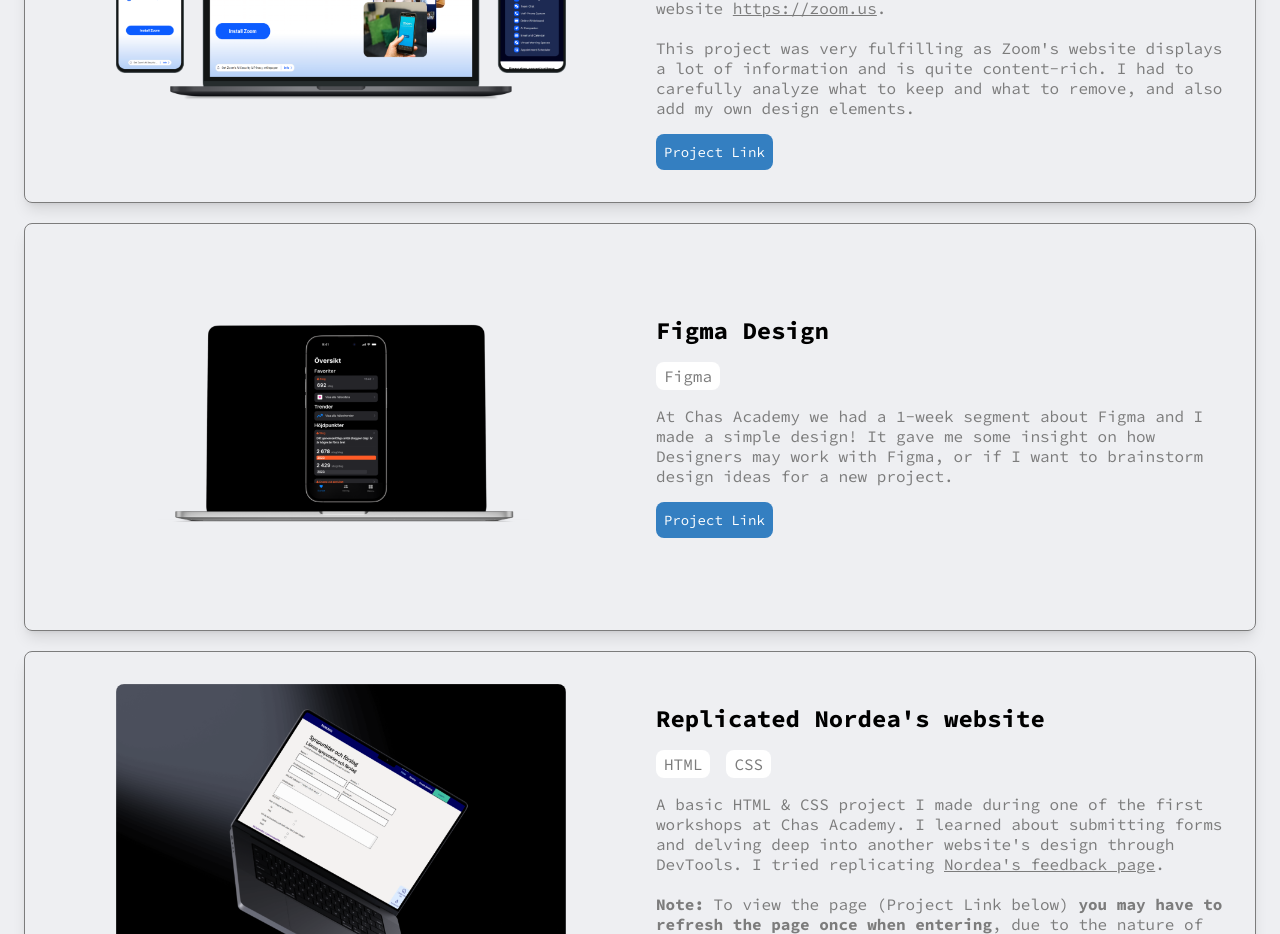
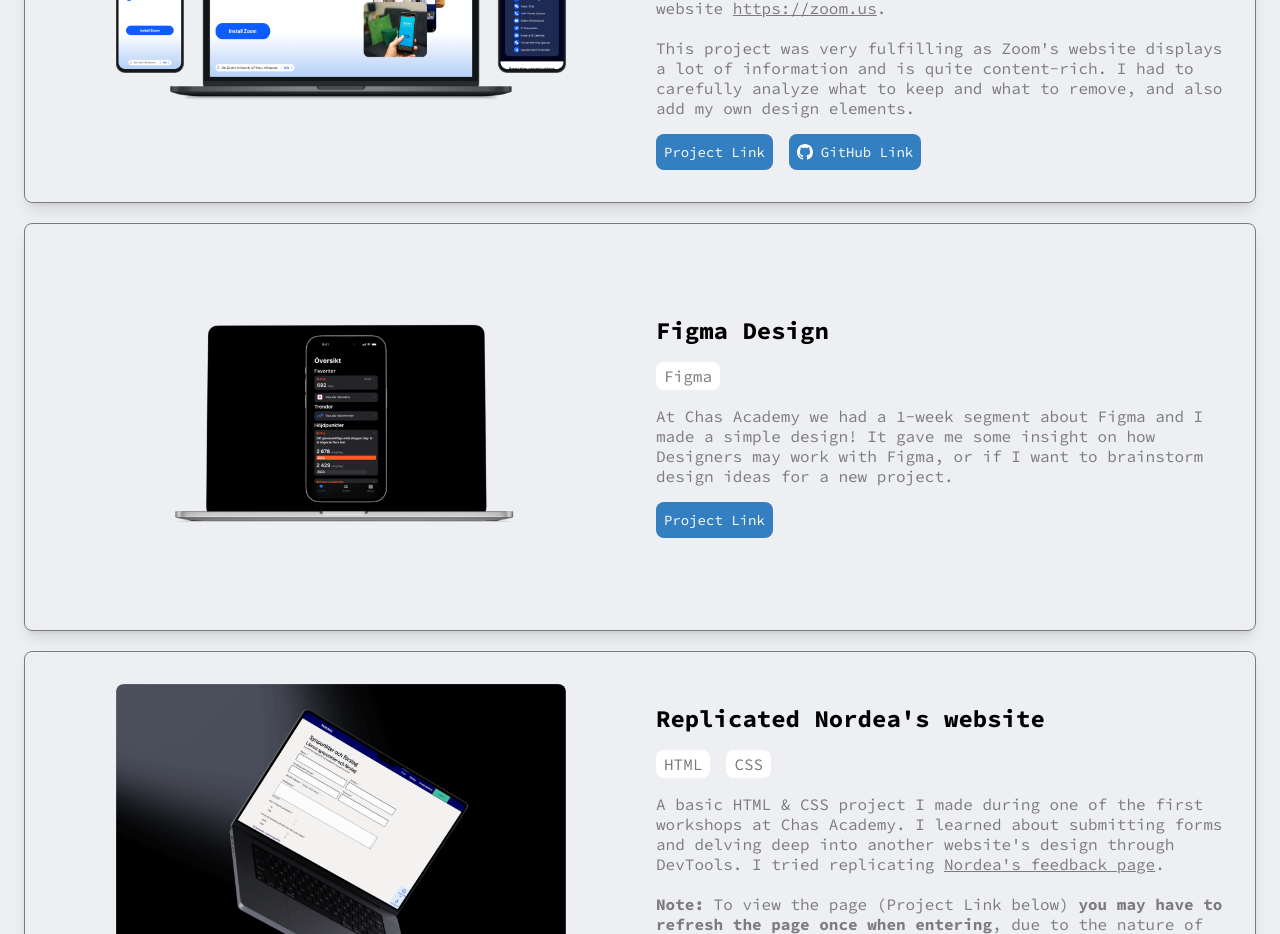
Before and after one commit to maek95/portfolio-marcus-ekstrom, a Next.js app: page / in a window 1280 px wide. Shown: the part 4000-4934 px from the top of the page. Built offline with nearby package versions, Linux system fonts and the light colour scheme.

Commit message:
forgot github link...

```diff
--- a/components/Projects.jsx
+++ b/components/Projects.jsx
@@ -108,6 +108,7 @@ export default function Projects() {
       <Project
         title={"Replicated and scaled down Zoom's website"}
         projectLink={"https://workshop-12-tailwind-redesignzoom.vercel.app"}
+        githubLink={"https://github.com/maek95/workshop_12_tailwind_redesignzoom"}
         imgSrc={"/zoom-redesign-mockup-completed.png"}
         transparentImgBg={true}
         stacks={["Vite", "Tailwind"]}
```
